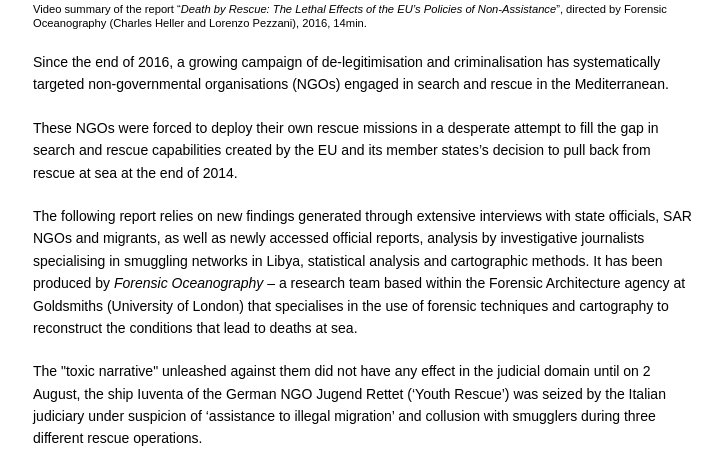
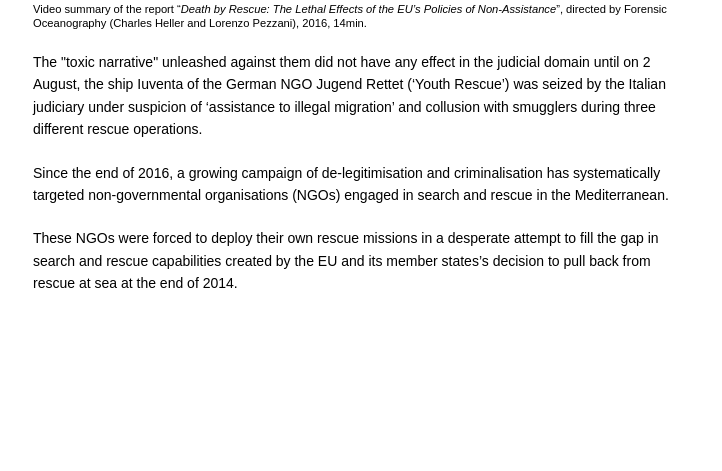
Before and after one commit to lorenzocharles/blaming-the-rescuers, a Jekyll site: the page built from iuventa.html, in a window 1280 px wide and 1117 px high. Shown: the part 646-1117 px from the top of the window, without its empty margins (277-999 px from the left). Built offline with Jekyll 4.4.1, drawn with Linux system fonts in a browser that asks for light colours.

Commit message:
[Iuventa] Remove text that doesn't belong

```diff
--- a/iuventa.html
+++ b/iuventa.html
@@ -18,15 +18,13 @@ permalink: iuventa
 
                     {% include vimeo-block.html videoID='219739614' caption='Video summary of the report &ldquo;<em>Death by Rescue: The Lethal Effects of the EU&#8217;s Policies of Non-Assistance</em>&rdquo;, directed by Forensic Oceanography (Charles Heller and Lorenzo Pezzani), 2016, 14min.' %}
 
+                    <p>The "toxic narrative" unleashed against them did not have any effect in the judicial domain until on 2 August, the ship Iuventa of the German NGO Jugend Rettet (‘Youth Rescue’) was seized by the Italian judiciary under suspicion of ‘assistance to illegal migration’ and collusion with smugglers during three different rescue operations.</p>
+
                     <p style="margin-top:1.5rem;">
                      Since the end of 2016, a growing campaign of de-legitimisation and criminalisation has systematically targeted non-governmental organisations (NGOs) engaged in search and rescue in the Mediterranean.
                     </p>
 
                     <p>These NGOs were forced to deploy their own rescue missions in a desperate attempt to fill the gap in search and rescue capabilities created by the EU and its member states’s decision to pull back from rescue at sea at the end of 2014.</p>
-
-                    <p>The following report relies on new findings generated through extensive interviews with state officials, SAR NGOs and migrants, as well as newly accessed official reports, analysis by investigative journalists specialising in smuggling networks in Libya, statistical analysis and cartographic methods. It has been produced by <em>Forensic Oceanography</em> &ndash; a research team based within the Forensic Architecture agency at Goldsmiths (University of London) that specialises in the use of forensic techniques and cartography to reconstruct the conditions that lead to deaths at sea.</p>
-
-                    <p>The "toxic narrative" unleashed against them did not have any effect in the judicial domain until on 2 August, the ship Iuventa of the German NGO Jugend Rettet (‘Youth Rescue’) was seized by the Italian judiciary under suspicion of ‘assistance to illegal migration’ and collusion with smugglers during three different rescue operations.</p>
                 </div>
             </div>
         </div>
```
